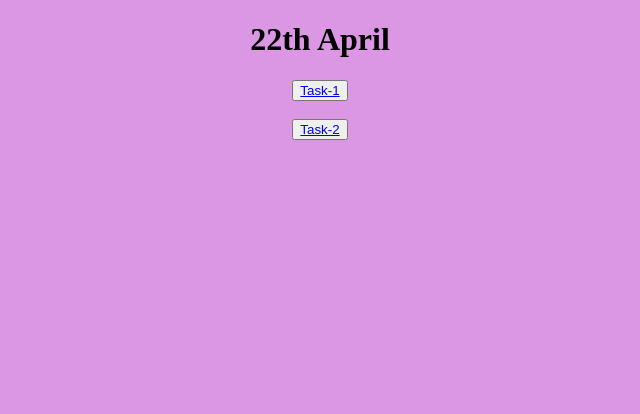
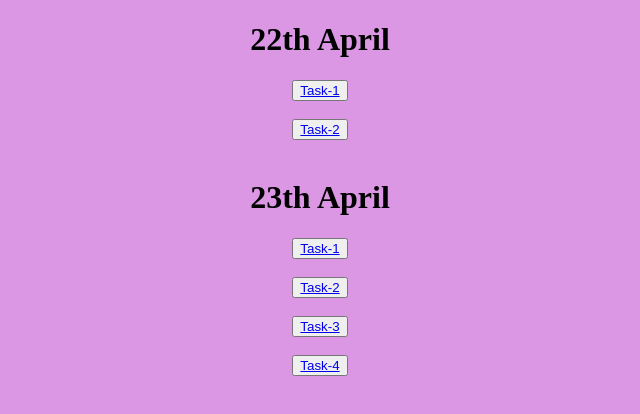
Before and after one commit to gchandanack/CSS_task, a plain HTML site: page index.html in a window 1280 px wide. Shown: the whole page, without its empty margins (320-960 px from the left). Drawn offline with Linux system fonts and the light colour scheme.

Commit message:
Update index.html

```diff
--- a/index.html
+++ b/index.html
@@ -12,6 +12,11 @@
 
   <button><a href="media1.html">Task-1</a> </button><br><br>
    <button><a href="media2.html">Task-2</a></button> <br><br>
+ <h1>23th April</h1>
+     <button><a href="23april1.html">Task-1</a> </button><br><br>
+     <button><a href="linear.html">Task-2</a> </button><br><br>
+         <button><a href="radical2.html">Task-3</a> </button><br><br>
+                 <button><a href="conical2.html">Task-4</a> </button><br><br>
 
 </body>
 </center>
```
